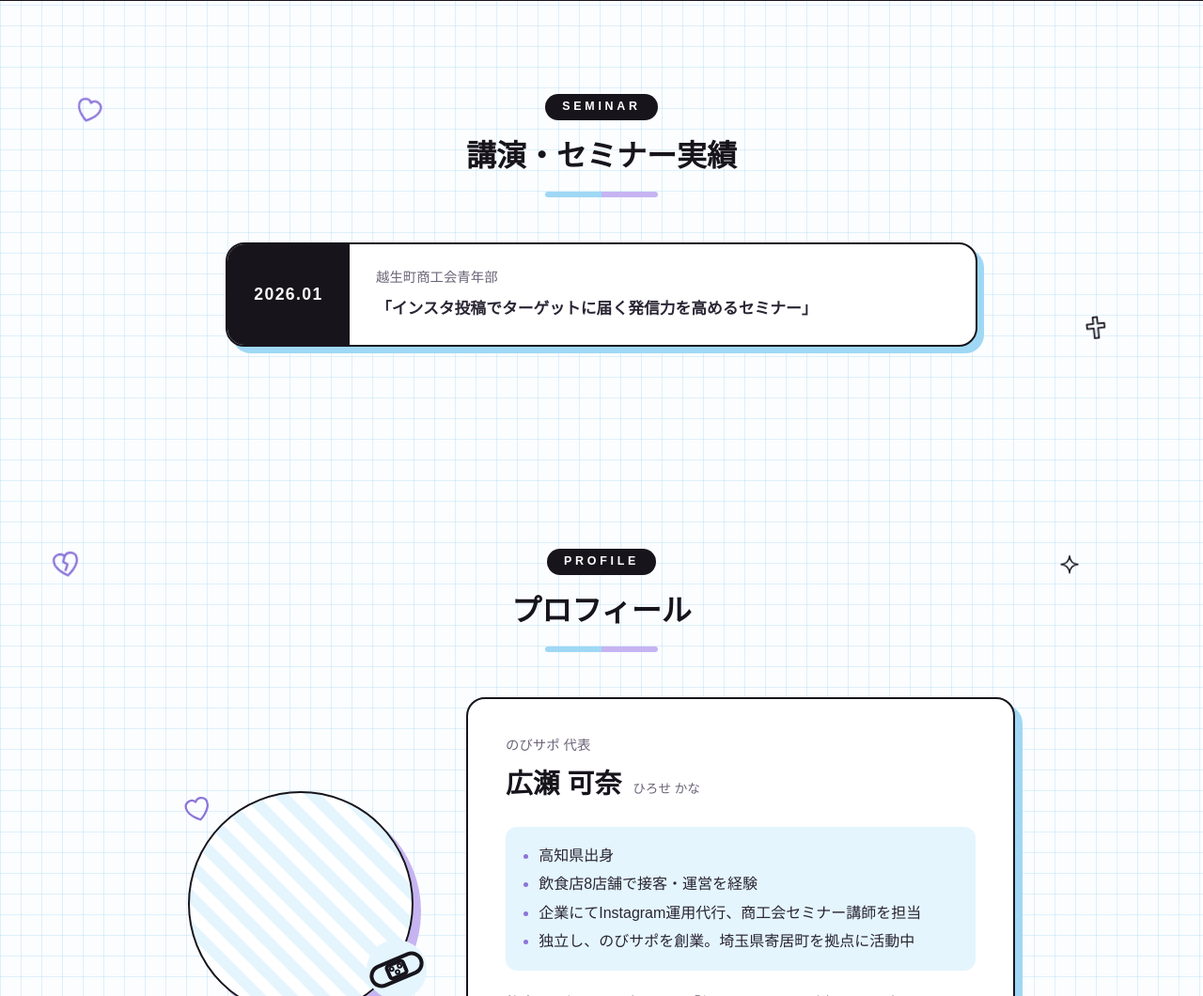
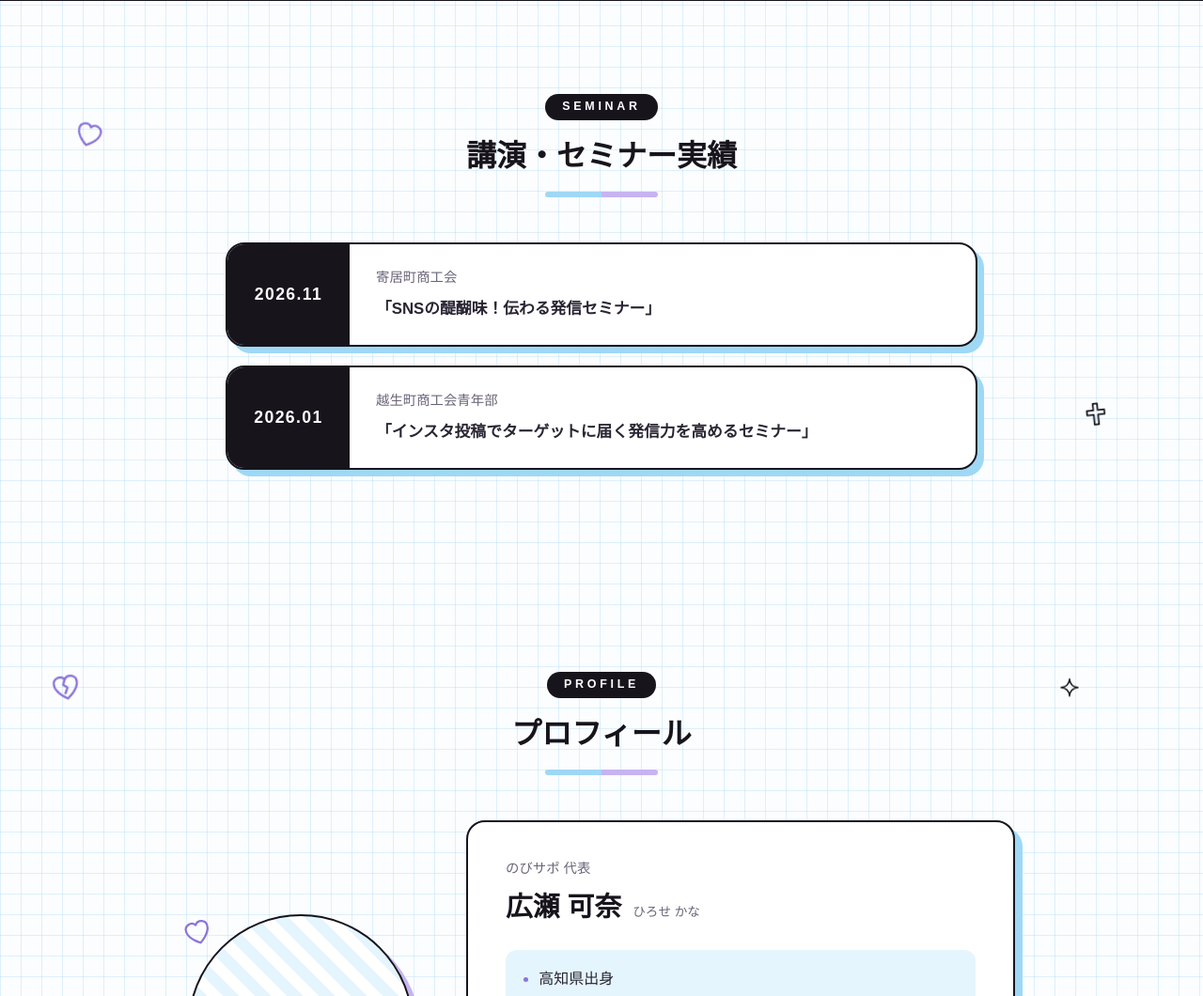
Before and after one commit to nobisapo/nobisapo-website, a plain HTML site: page index.html in a window 1280 px wide. Shown: the part 2349-3409 px from the top of the page at 94% size. Drawn offline with Linux system fonts and the light colour scheme; a web font is replaced by a local one.

Commit message:
講演・セミナー実績に寄居町商工会のSNSセミナーを追加
Co-Authored-By: Claude Opus 5.5 <noreply@anthropic.com>
Claude-Session: https://claude.ai/code/session_01FVT9rRKdRXdp4rvweF3Sc1

```diff
--- a/index.html
+++ b/index.html
@@ -199,6 +199,13 @@
         <!-- 実績を追加するときは <li class="record-item">〜</li> をコピーして上に追加してください -->
         <ul class="record-list">
           <li class="record-item">
+            <p class="record-date">2026.11</p>
+            <div class="record-body">
+              <p class="record-host">寄居町商工会</p>
+              <p class="record-title">「SNSの醍醐味！伝わる発信セミナー」</p>
+            </div>
+          </li>
+          <li class="record-item">
             <p class="record-date">2026.01</p>
             <div class="record-body">
               <p class="record-host">越生町商工会青年部</p>
```
